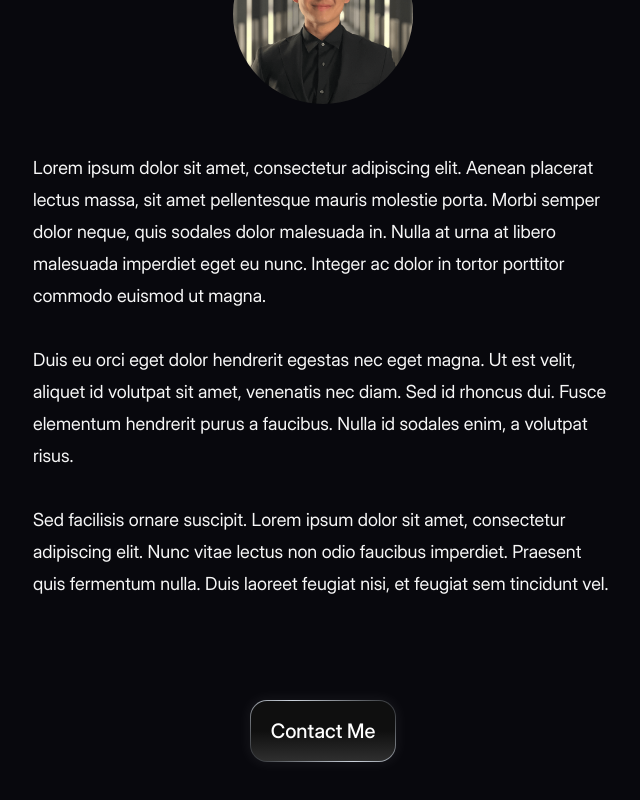
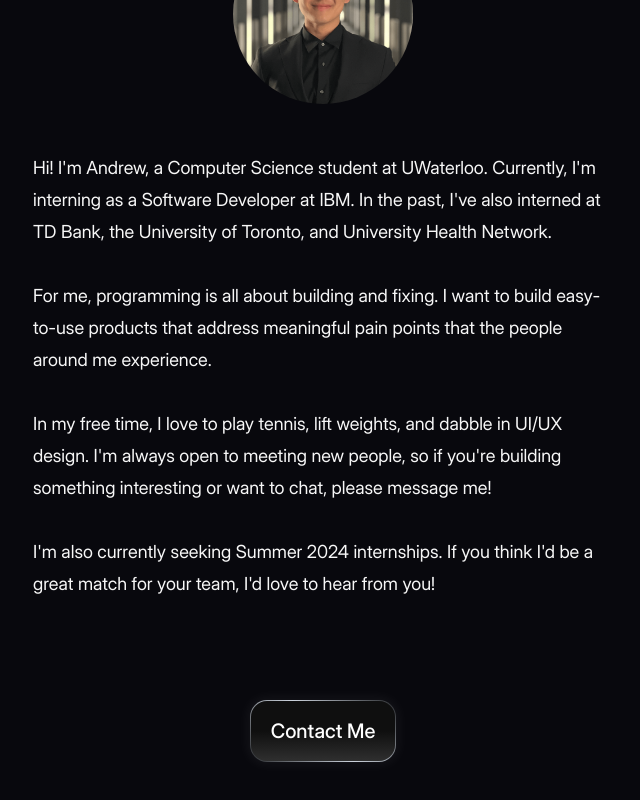
Before and after one commit to qiaoandrew/andrewqiao.com, a Next.js app: page / in a window 1280 px wide. Shown: the part 3190-3990 px from the top of the page, without its empty margins (317-957 px from the left). Built offline with nearby package versions, Linux system fonts and the light colour scheme.

Commit message:
update about

```diff
--- a/src/components/sections/About.tsx
+++ b/src/components/sections/About.tsx
@@ -6,11 +6,13 @@ import { Button } from '@/components/ui/Button';
 import GradientBorder from '@/components/ui/GradientBorder';
 import ID from '@/components/navigation/ID';
 
-const ABOUT = `Lorem ipsum dolor sit amet, consectetur adipiscing elit. Aenean placerat lectus massa, sit amet pellentesque mauris molestie porta. Morbi semper dolor neque, quis sodales dolor malesuada in. Nulla at urna at libero malesuada imperdiet eget eu nunc. Integer ac dolor in tortor porttitor commodo euismod ut magna.
+const ABOUT = `Hi! I'm Andrew, a Computer Science student at UWaterloo. Currently, I'm interning as a Software Developer at IBM. In the past, I've also interned at TD Bank, the University of Toronto, and University Health Network.
 
-Duis eu orci eget dolor hendrerit egestas nec eget magna. Ut est velit, aliquet id volutpat sit amet, venenatis nec diam. Sed id rhoncus dui. Fusce elementum hendrerit purus a faucibus. Nulla id sodales enim, a volutpat risus.
+For me, programming is all about building and fixing. I want to build easy-to-use products that address meaningful pain points that the people around me experience.
 
-Sed facilisis ornare suscipit. Lorem ipsum dolor sit amet, consectetur adipiscing elit. Nunc vitae lectus non odio faucibus imperdiet. Praesent quis fermentum nulla. Duis laoreet feugiat nisi, et feugiat sem tincidunt vel. `;
+In my free time, I love to play tennis, lift weights, and dabble in UI/UX design. I'm always open to meeting new people, so if you're building something interesting or want to chat, please message me!
+
+I'm also currently seeking Summer 2024 internships. If you think I'd be a great match for your team, I'd love to hear from you!`;
 
 export default function About() {
   return (
```
